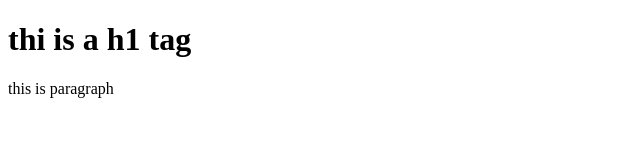
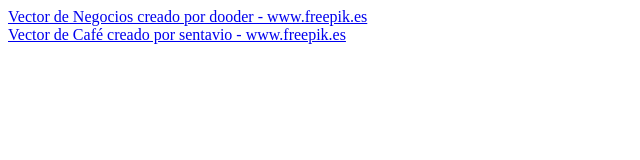
Before and after one commit to JValdier/HTML5-UM, a plain HTML site: page index.html in a window 1280 px wide. Shown: the whole page, without its empty margins (0-640 px from the left). Drawn offline with Linux system fonts and the light colour scheme.

Commit message:
This is a practice of HTML of the University of Michigan- i create the basi format of html5

```diff
--- a/index.html
+++ b/index.html
@@ -4,9 +4,17 @@
     <meta charset="UTF-8">
     <meta name="viewport" content="width=device-width, initial-scale=1.0">
     <title>My first web page</title>
+
 </head>
 <body>
-    <h1>thi is a h1 tag</h1>
-    <p>this is paragraph</p>
+    <header>
+        <nav></nav>
+    </header>
+    <main></main>
+    <footer>
+        <a href='https://www.freepik.es/vectores/negocios'>Vector de Negocios creado por dooder - www.freepik.es</a>
+        <br>
+        <a href='https://www.freepik.es/vectores/cafe'>Vector de Café creado por sentavio - www.freepik.es</a>
+    </footer>
 </body>
 </html>
```
